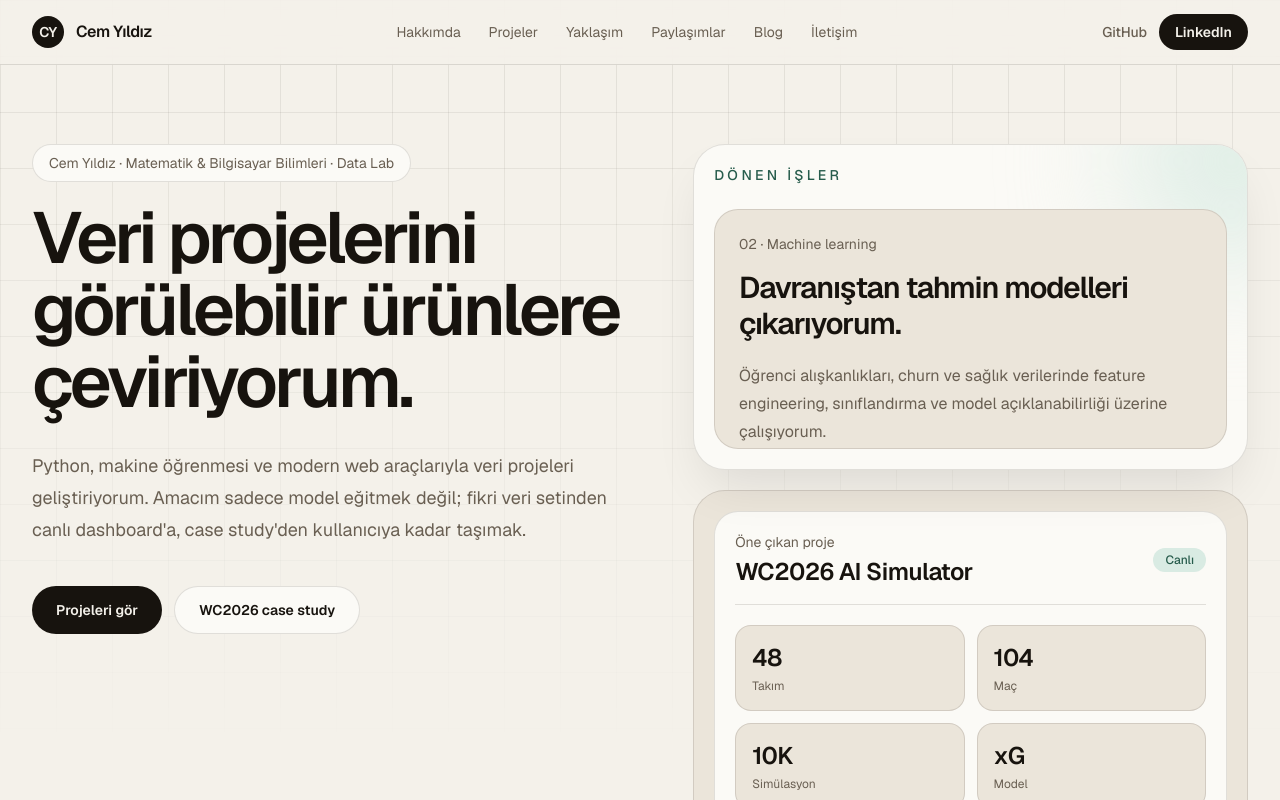
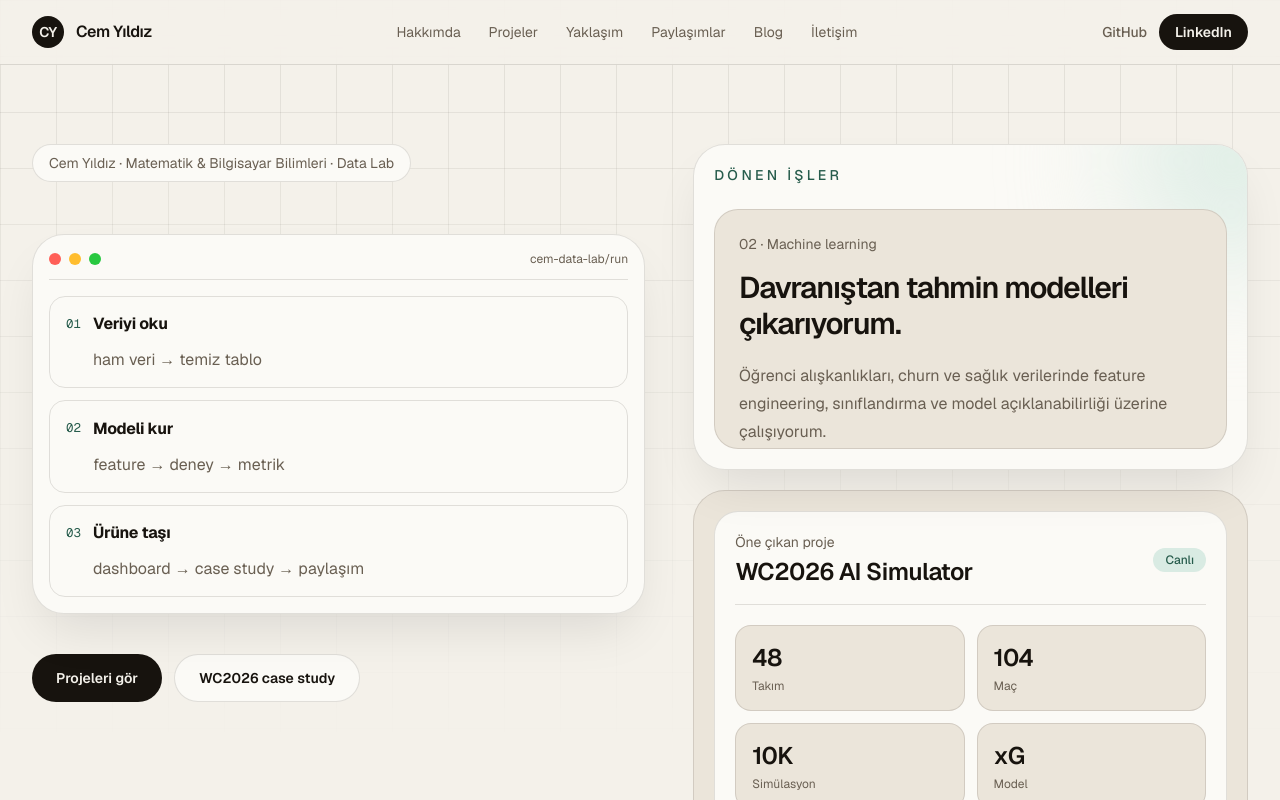
Before and after one commit to cemyildizcy/cemyildiz-portfolio, a Next.js app: page / in a window 1280 px wide. Shown: the top 800 px of the page. Built offline with nearby package versions, Linux system fonts and the light colour scheme.

Commit message:
feat: polish hero and about page visuals

```diff
--- a/src/app/about/page.tsx
+++ b/src/app/about/page.tsx
@@ -10,13 +10,13 @@ export const metadata = {
 export default function AboutPage() {
   return (
     <main className="min-h-screen bg-[var(--bg)] pt-28 text-[var(--text-primary)]">
-      <section className="mx-auto grid max-w-7xl gap-10 px-6 pb-24 lg:grid-cols-[0.85fr_1.15fr] lg:px-8">
-        <div className="relative min-h-[520px] overflow-hidden rounded-[2rem] border border-[var(--border-color)] bg-[var(--surface)]">
-          <Image src="/images/profile.jpg" alt="Cem Yıldız profil fotoğrafı" fill priority sizes="(min-width: 1024px) 42vw, 100vw" className="object-cover" />
+      <section className="mx-auto grid max-w-6xl gap-10 px-6 pb-24 lg:grid-cols-[0.55fr_1.45fr] lg:items-start lg:px-8">
+        <div className="relative mx-auto aspect-[4/5] w-full max-w-[340px] overflow-hidden rounded-[2rem] border border-[var(--border-color)] bg-[var(--surface)] p-3 shadow-2xl shadow-black/10">
+          <Image src="/images/profile.jpg" alt="Cem Yıldız profil fotoğrafı" fill priority sizes="(min-width: 1024px) 320px, 86vw" className="rounded-[1.5rem] object-cover object-center" />
         </div>
         <div className="flex flex-col justify-center">
-          <p className="text-sm font-medium uppercase tracking-[0.24em] text-[var(--accent)]">About</p>
-          <h1 className="mt-4 text-balance text-5xl font-semibold tracking-[-0.05em] sm:text-7xl">Model kuran, anlatan ve ürüne çeviren öğrenci.</h1>
+          <p className="text-sm font-medium uppercase tracking-[0.24em] text-[var(--accent)]">HAKKIMDA</p>
+          <h1 className="mt-4 text-balance text-5xl font-semibold tracking-[-0.05em] sm:text-6xl">Model kuran, anlatan ve ürüne çeviren öğrenci.</h1>
           <p className="mt-7 text-pretty text-lg leading-8 text-[var(--text-secondary)]">{portfolioData.about.description}</p>
           <div className="mt-8 grid gap-3 sm:grid-cols-2">
             {portfolioData.skills.map((skill) => (
--- a/src/app/globals.css
+++ b/src/app/globals.css
@@ -72,6 +72,49 @@ body {
 .text-balance { text-wrap: balance; }
 .text-pretty { text-wrap: pretty; }
 
+.hero-console {
+  animation: console-enter 700ms ease-out both;
+}
+
+.console-line {
+  align-items: center;
+  border: 1px solid var(--border-color);
+  border-radius: 1rem;
+  display: grid;
+  gap: 0.75rem;
+  grid-template-columns: auto 1fr;
+  padding: 0.95rem 1rem;
+  transition: transform 250ms ease, border-color 250ms ease, background 250ms ease;
+}
+
+.console-line:hover {
+  background: var(--panel);
+  border-color: var(--accent);
+  transform: translateX(6px);
+}
+
+.console-line span {
+  color: var(--accent);
+  font-family: var(--font-mono);
+  font-size: 0.78rem;
+}
+
+.console-line strong {
+  font-weight: 650;
+  letter-spacing: -0.02em;
+}
+
+.console-line em {
+  color: var(--text-secondary);
+  font-style: normal;
+  grid-column: 2;
+}
+
+@keyframes console-enter {
+  from { opacity: 0; transform: translateY(14px); }
+  to { opacity: 1; transform: translateY(0); }
+}
+
 .hero-rotator {
   position: relative;
 }
--- a/src/app/page.tsx
+++ b/src/app/page.tsx
@@ -74,12 +74,21 @@ export default function Home() {
             <p className="mb-5 inline-flex rounded-full border border-[var(--border-color)] bg-[var(--surface)] px-4 py-2 text-sm text-[var(--text-secondary)]">
               Cem Yıldız · Matematik & Bilgisayar Bilimleri · Data Lab
             </p>
-            <h1 className="text-balance text-5xl font-semibold tracking-[-0.05em] text-[var(--text-primary)] sm:text-6xl lg:text-7xl">
-                          Veri projelerini görülebilir ürünlere çeviriyorum.
-                        </h1>
-            <p className="mt-8 max-w-2xl text-pretty text-lg leading-8 text-[var(--text-secondary)]">
-              Python, makine öğrenmesi ve modern web araçlarıyla veri projeleri geliştiriyorum. Amacım sadece model eğitmek değil; fikri veri setinden canlı dashboard'a, case study'den kullanıcıya kadar taşımak.
-            </p>
+            <div className="hero-console mt-8 rounded-[2rem] border border-[var(--border-color)] bg-[var(--surface)] p-4 shadow-2xl shadow-black/10">
+              <div className="mb-4 flex items-center justify-between border-b border-[var(--border-color)] pb-3">
+                <div className="flex gap-2">
+                  <span className="h-3 w-3 rounded-full bg-[#ff5f57]" />
+                  <span className="h-3 w-3 rounded-full bg-[#ffbd2e]" />
+                  <span className="h-3 w-3 rounded-full bg-[#28c840]" />
+                </div>
+                <span className="text-xs text-[var(--text-secondary)]">cem-data-lab/run</span>
+              </div>
+              <div className="grid gap-3 text-sm sm:text-base">
+                <div className="console-line"><span>01</span><strong>Veriyi oku</strong><em>ham veri → temiz tablo</em></div>
+                <div className="console-line"><span>02</span><strong>Modeli kur</strong><em>feature → deney → metrik</em></div>
+                <div className="console-line"><span>03</span><strong>Ürüne taşı</strong><em>dashboard → case study → paylaşım</em></div>
+              </div>
+            </div>
             <div className="mt-10 flex flex-col gap-3 sm:flex-row">
               <Link href="#projeler" className="inline-flex h-12 items-center justify-center rounded-full bg-[var(--text-primary)] px-6 text-sm font-semibold text-[var(--bg)] transition hover:opacity-85">
                 Projeleri gör
```
